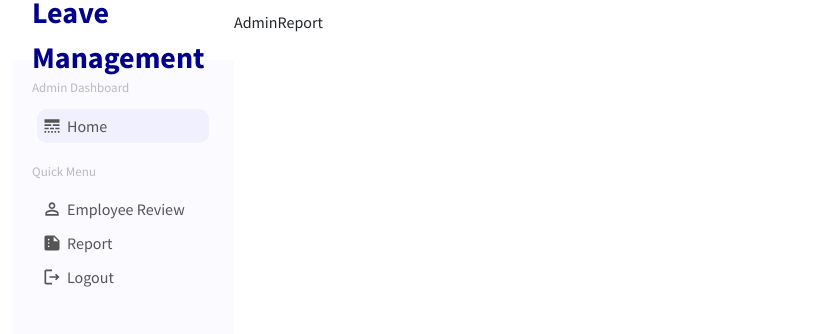
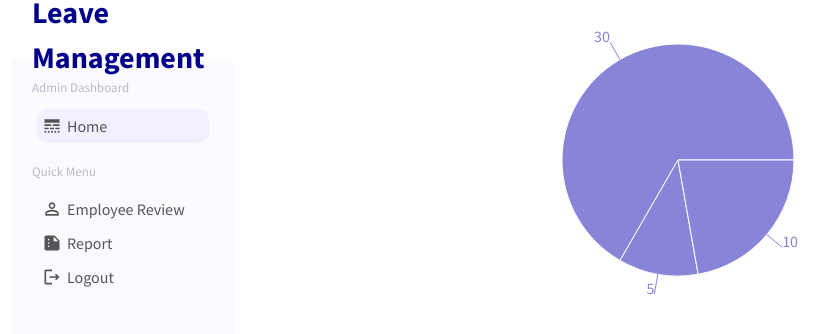
Before and after one commit to codeR49/EmployeeTracker, a React (Create React App) app in the folder Client/: page /admin/report in a window 1280 px wide. Shown: the top 334 px of the page, without its empty margins (73-902 px from the left). Built offline with nearby package versions, Linux system fonts and the light colour scheme; the HTML template or start-up script is replaced by a standard one.

Commit message:
Report and home page done

```diff
--- a/Client/package.json
+++ b/Client/package.json
@@ -37,7 +37,7 @@
     "react-table": "^7.7.0",
     "react-virtualized": "^9.22.3",
     "reactstrap": "^9.0.1",
-    "recharts": "^2.0.9",
+    "recharts": "^2.1.9",
     "web-vitals": "^1.0.1"
   },
   "scripts": {
--- /dev/null
+++ b/Client/src/components/LineChart/Linechart.js
@@ -0,0 +1,25 @@
+import React, { PureComponent } from 'react';
+import { ResponsiveContainer, PieChart, Pie, Legend } from 'recharts';
+
+const data = [
+  { name: 'Group A', value: 30 },
+  { name: 'Group B', value: 5 },
+  { name: 'Group C', value: 10 },
+
+];
+
+export default class Example extends PureComponent {
+  static demoUrl = 'https://codesandbox.io/s/pie-chart-in-responsive-container-qyv6t';
+
+  render() {
+    return (
+      <div style={{ width: '100%', height: 300 }}>
+        <ResponsiveContainer>
+          <PieChart>
+            <Pie dataKey="value" data={data} fill="#8884d8" label />
+          </PieChart>
+        </ResponsiveContainer>
+      </div>
+    );
+  }
+}
--- a/Client/src/pages/Admin/ReviewEmployee/AdminReport/AdminReport.js
+++ b/Client/src/pages/Admin/ReviewEmployee/AdminReport/AdminReport.js
@@ -1,10 +1,14 @@
 import React from 'react'
+import Example from '../../../../components/LineChart/Linechart'
 
 import "../../../EmployeeList/EmployeeList.css"
 
 function AdminReport() {
   return (
-    <div className="userList">AdminReport</div>
+    <div className="userList">
+
+      <Example/>
+    </div>
   )
 }
 
--- a/Client/src/pages/Report/Report.js
+++ b/Client/src/pages/Report/Report.js
@@ -1,10 +1,14 @@
 import React from 'react'
+import Example from '../../components/LineChart/Linechart'
 import "../EmployeeList/EmployeeList.css"
 
 
 function Report() {
   return (
-    <div className="userList">Report</div>
+    <div className="userList">
+
+      <Example/>
+    </div>
   )
 }
 
```
Also changed, not shown: 1 other file (tests, documents, lock files or other folders).
